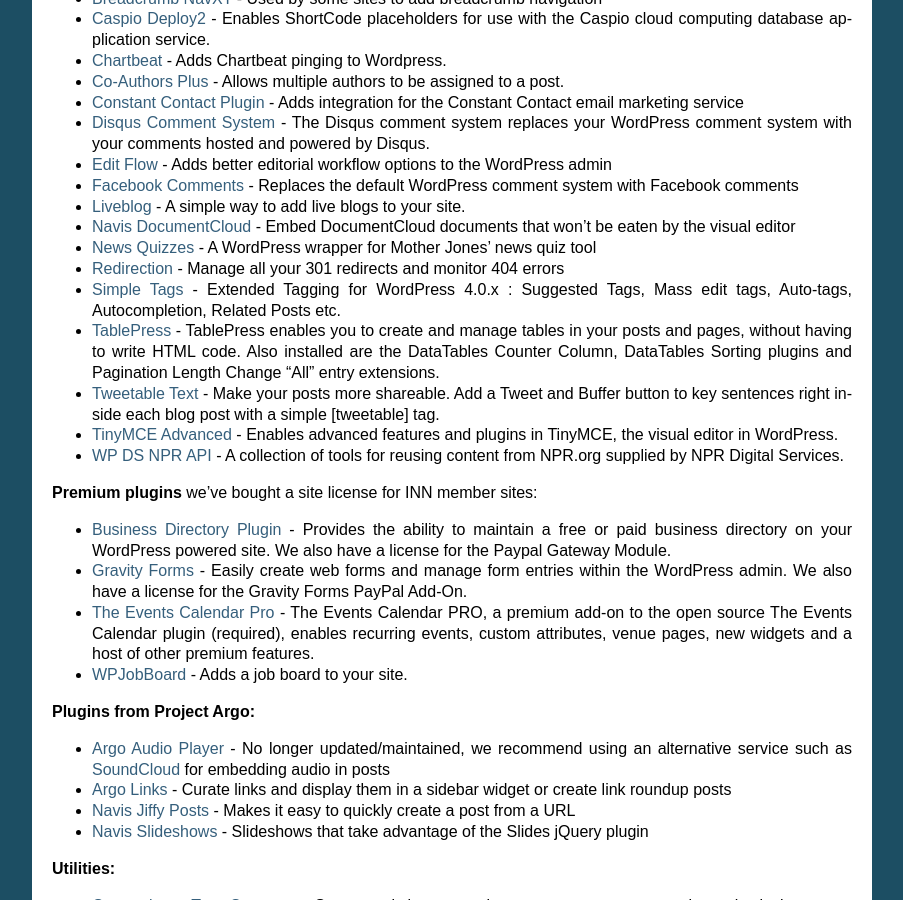
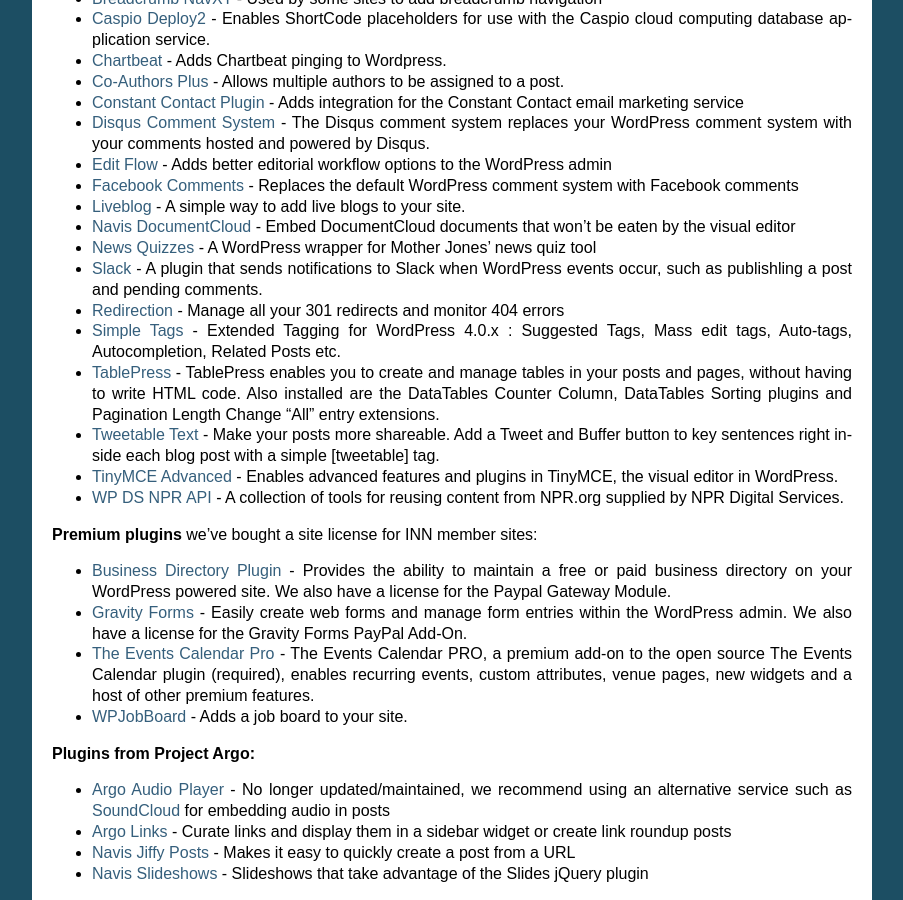
Before and after one commit to argoproject/Argo, a Sphinx documentation site: the page built from docs/users/plugins.rst, in a window 1280 px wide and 900 px high, scrolled down 2032 px. Shown: the whole window, without its empty margins (198-1101 px from the left). Built offline with Sphinx 7.4.7, drawn with Linux system fonts in a browser that asks for light colours.

Commit message:
Update plugins.rst
Added Slack to the plugin list

```diff
--- a/docs/users/plugins.rst
+++ b/docs/users/plugins.rst
@@ -73,6 +73,7 @@
 - `Liveblog <https://wordpress.org/plugins/liveblog/>`_ - A simple way to add live blogs to your site.
 - `Navis DocumentCloud <https://wordpress.org/plugins/navis-documentcloud/>`_ - Embed DocumentCloud documents that won't be eaten by the visual editor
 - `News Quizzes <https://github.com/INN/news-quiz>`_ - A WordPress wrapper for Mother Jones' news quiz tool
+- `Slack <https://wordpress.org/plugins/slack/>`_ - A plugin that sends notifications to Slack when WordPress events occur, such as publishling a post and pending comments.
 - `Redirection <https://wordpress.org/plugins/redirection/>`_ - Manage all your 301 redirects and monitor 404 errors
 - `Simple Tags <https://wordpress.org/plugins/simple-tags/>`_ - Extended Tagging for WordPress 4.0.x : Suggested Tags, Mass edit tags, Auto-tags, Autocompletion, Related Posts etc.
 - `TablePress <https://wordpress.org/plugins/tablepress/>`_ - TablePress enables you to create and manage tables in your posts and pages, without having to write HTML code. Also installed are the DataTables Counter Column, DataTables Sorting plugins and Pagination Length Change "All" entry extensions.
```
